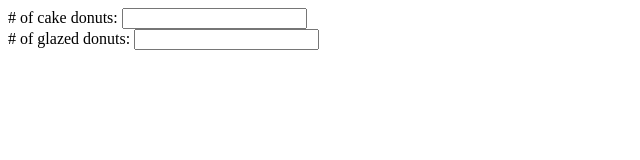
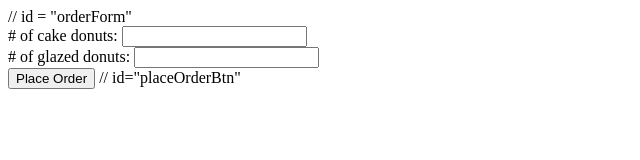
Before and after one commit to once-human/HeadFirstJS, a plain HTML site: page Pr_02 - Duncan Donuts/index.html in a window 1280 px wide. Shown: the whole page, without its empty margins (0-640 px from the left). Drawn offline with Linux system fonts and the light colour scheme.

Commit message:
Place Order Button !

```diff
--- a/Pr_02 - Duncan Donuts/index.html
+++ b/Pr_02 - Duncan Donuts/index.html
@@ -10,13 +10,17 @@
 </head>
 <body>
     <div id="frame">
-        <form name = "orderform" action = "donuts.php" method = "POST" >
+        <form name = "orderform" action = "donuts.php" method = "POST" >  // id = "orderForm"
             <div class="field">
                 # of cake donuts: <input type="text" id="cakedonuts" name="cakedonuts" value="" onchange="updateOrder();"/>
             </div>
             <div class="field">
                 # of glazed donuts: <input type="text" id="glazeddonuts" name="glazeddonuts" value="" onchange="updateOrder();"/>
             </div>
+            <div class="field">
+                <input type="button" value="Place Order"
+                onClick="placeOrder(this.form);"/>  //  id="placeOrderBtn"
+            </div>
         </form>
     </div>
 </body>
--- a/Pr_02 - Duncan Donuts/main.js
+++ b/Pr_02 - Duncan Donuts/main.js
@@ -17,3 +17,5 @@ function placeOrder(){
     // Submit Order to the Server
     form.Submit();
 };
+
+// document.getElementById("placeOrderBtn").onclick="placeOrder(document.getElementByID('orderForm').form)";
```
